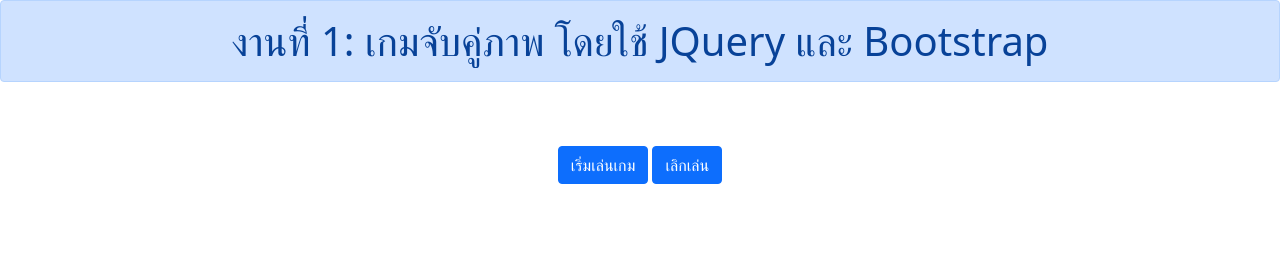
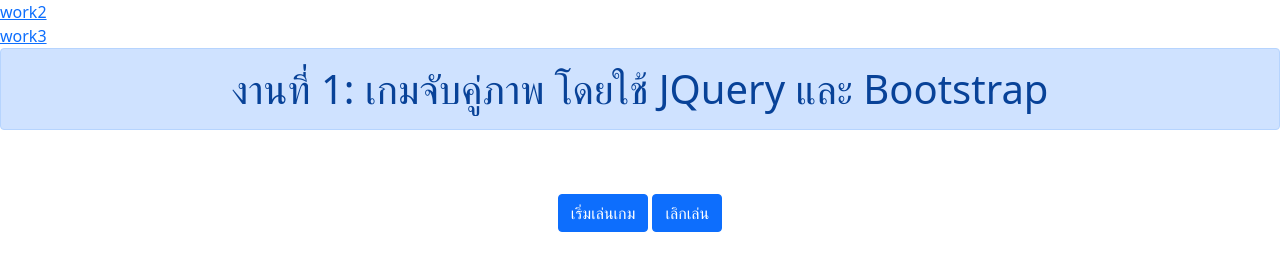
Before and after one commit to CucumberK/web2566, a plain HTML site: page work1.html in a window 1280 px wide. Drawn offline with nearby package versions, Linux system fonts and the light colour scheme.

Commit message:
edit work2.html file

```diff
--- a/work1.html
+++ b/work1.html
@@ -19,6 +19,8 @@
 </style>
   </head>
   <body>
+    <a href="work2.html"> work2 </a><br>
+    <a href="work3.html">work3</a><br>
     <h1 class='alert alert-primary text-center'>งานที่ 1: เกมจับคู่ภาพ โดยใช้ JQuery และ Bootstrap</h1>
     <script src="https://cdn.jsdelivr.net/npm/bootstrap@5.1.3/dist/js/bootstrap.bundle.min.js" integrity="sha384-ka7Sk0Gln4gmtz2MlQnikT1wXgYsOg+OMhuP+IlRH9sENBO0LRn5q+8nbTov4+1p" crossorigin="anonymous"></script>
 
```
